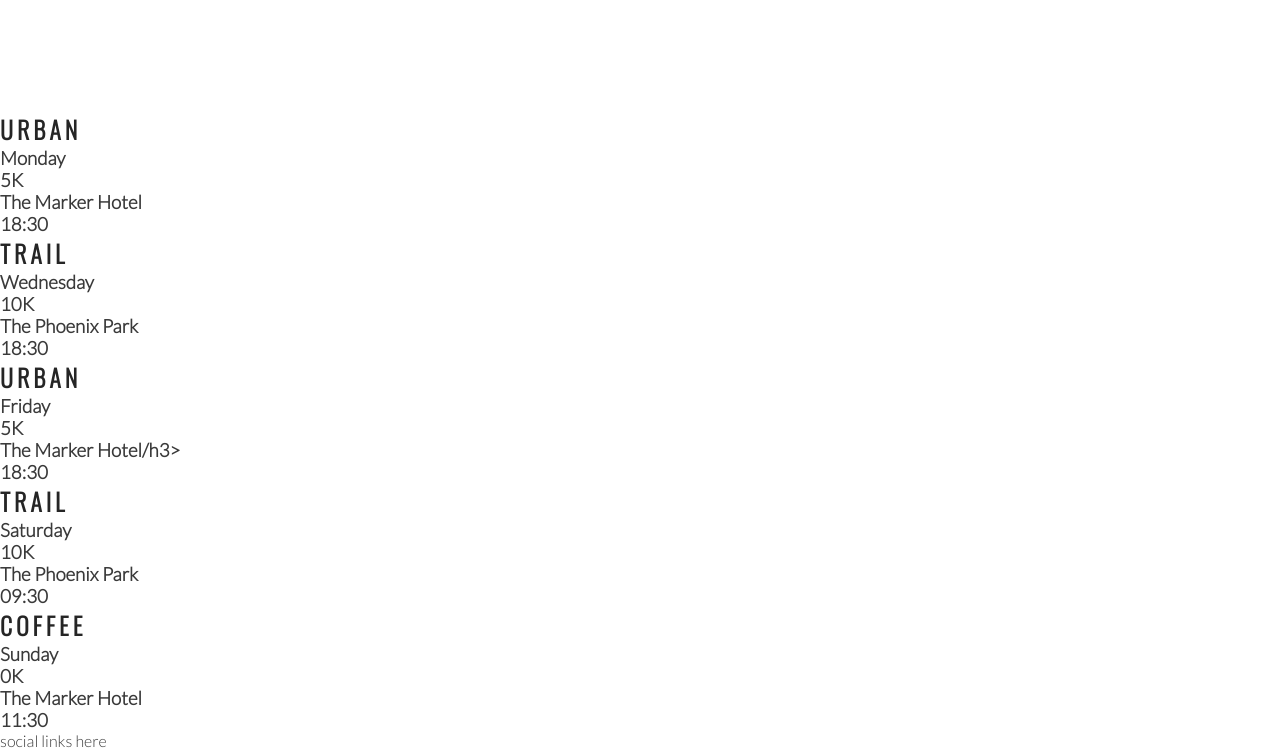
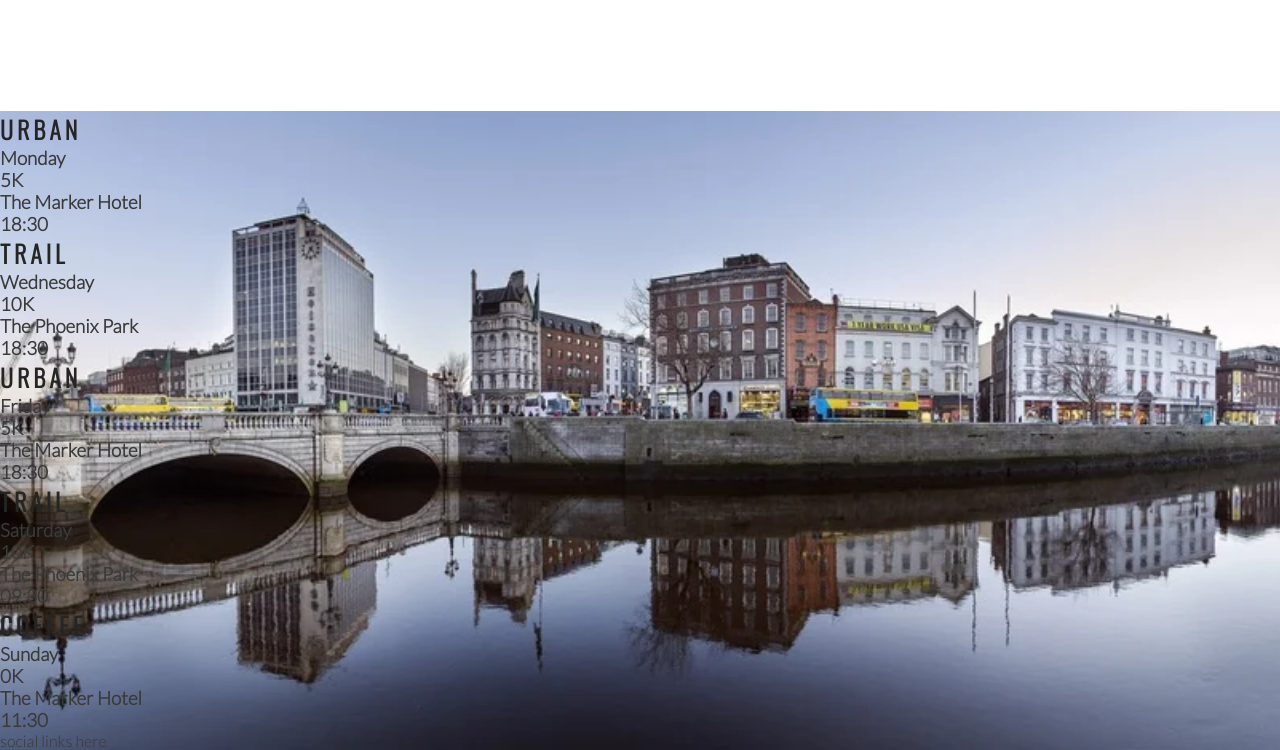
Before and after one commit to Lornavav/love-running, a plain HTML site: page index.html in a window 1280 px wide. Shown: the part 1184-1934 px from the top of the page. Drawn offline with nearby package versions, Linux system fonts and the light colour scheme.

Commit message:
Add background image to times section

```diff
--- a/assets/css/style.css
+++ b/assets/css/style.css
@@ -193,3 +193,14 @@ hr {
     height: 100%;
     border-radius: 50%;
 }
+
+/* event times */
+
+#times {
+    background-image: url('../images/dublin-city.webp');
+    background-repeat: no-repeat;
+    background-size: cover;
+    background-position: center;
+    width: 100%;
+    overflow: hidden;
+}
--- a/index.html
+++ b/index.html
@@ -82,6 +82,7 @@
 
         </div>
     </section>
+    <section id="times">
         <div>
             <h2>Urban</h2>
             <h3>Monday</h3>
@@ -100,7 +101,7 @@
             <h2>Urban</h2>
             <h3>Friday</h3>
             <h3>5K</h3>
-            <h3>The Marker Hotel/h3>
+            <h3>The Marker Hotel</h3>
             <h3>18:30</h3>
         </div>
         <div>
```
Also changed, not shown: assets/images/dublin-city.webp (added), assets/images/times-background.webp (added).
